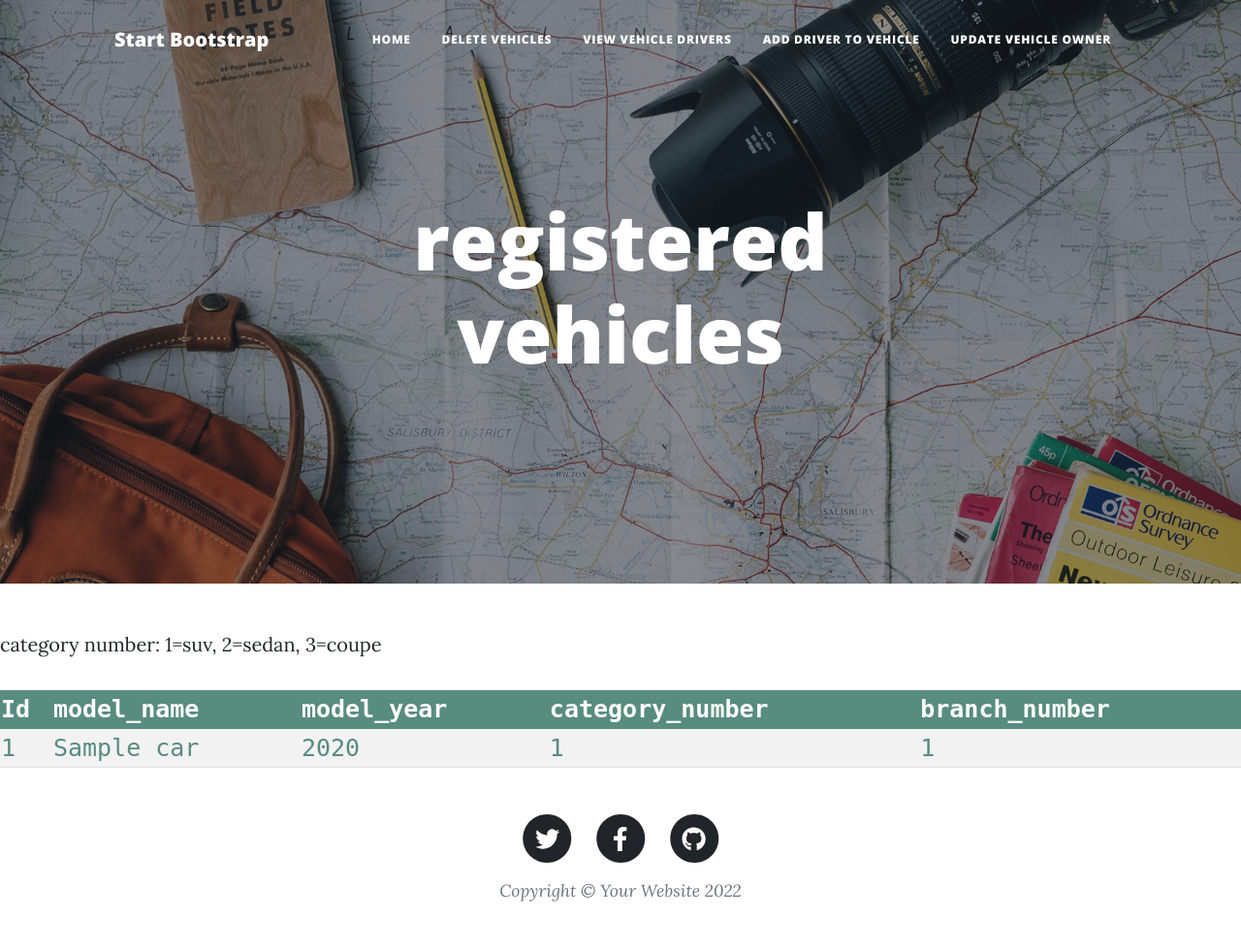
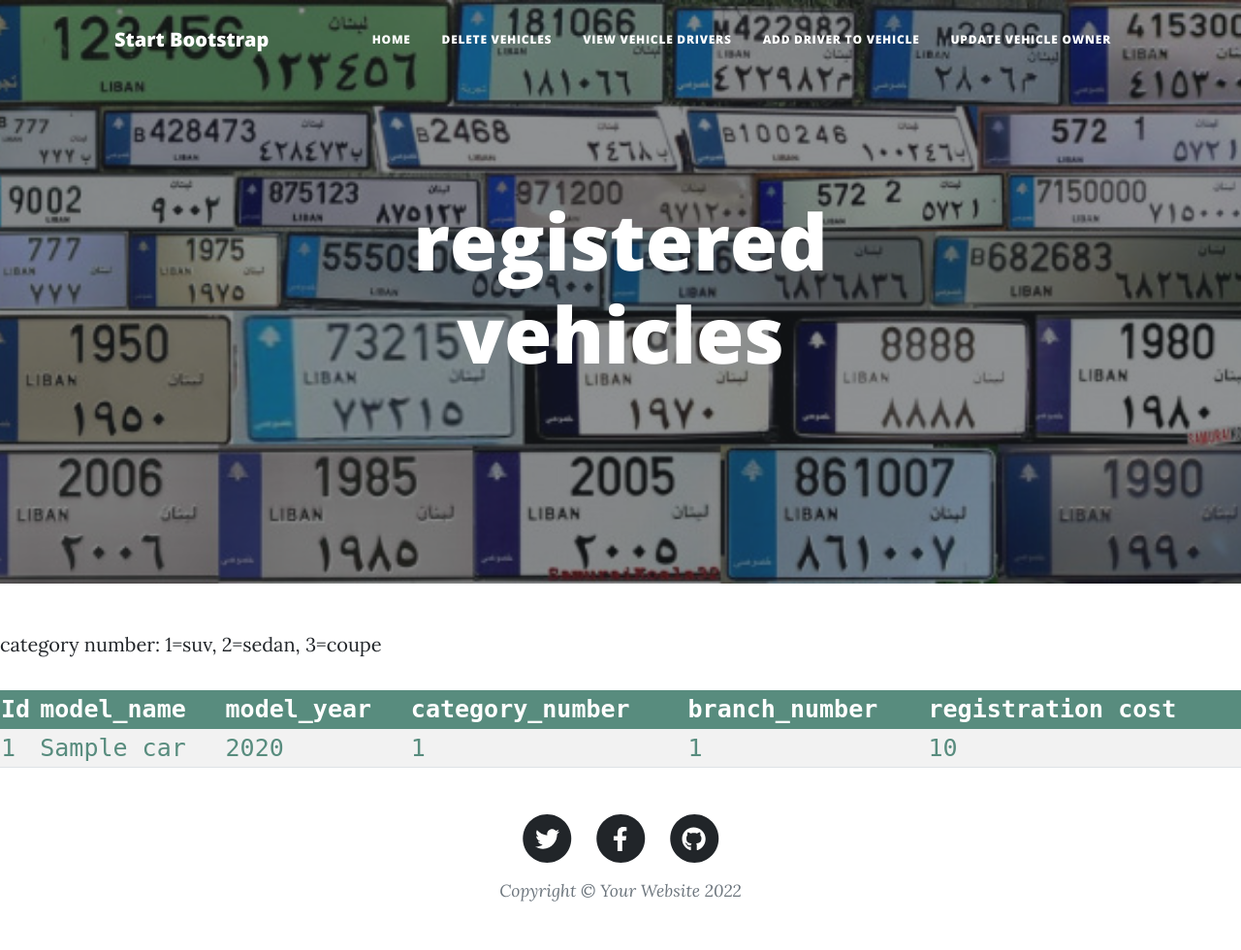
Before and after one commit to tarek5171/dbms_final_project, a PHP site: page /cars.php in a window 1280 px wide. Shown: the whole page at 97% size. Run offline with PHP 8.4, Linux system fonts and the light colour scheme; the visitor is signed in with stand-in values (Sample User, id 1); tables that the repository leaves empty or names only in its code hold one stand-in row (values such as "Sample post"); some libraries are stand-ins or nearby versions.

Commit message:
Add files via upload

```diff
--- a/cars.php
+++ b/cars.php
@@ -41,7 +41,7 @@ $employee_id=$_SESSION['employee_id']
             </div>
         </nav>
         <!-- Page Header-->
-        <header class="masthead" style="background-image: url('assets/img/about-bg.jpg')">
+        <header class="masthead" style="background-image: url('assets/img/contact-bg.jpg')">
             <div class="container position-relative px-4 px-lg-5">
                 <div class="row gx-4 gx-lg-5 justify-content-center">
                     <div class="col-md-10 col-lg-8 col-xl-7">
@@ -78,6 +78,7 @@ tr:nth-child(even) {background-color: #f2f2f2}
 <th>model_year</th>
 <th>category_number</th>
 <th>branch_number</th>
+<th>registration cost</th>
 </tr>
 <p>category number: 1=suv, 2=sedan, 3=coupe</p>
 <?php
@@ -97,14 +98,14 @@ if ($conn->connect_error) {
 }
 
 
-$sql = "SELECT cars.id, cars.model_name, cars.model_year,cars.category_id,car_reg.branch_id FROM cars,car_reg WHERE cars.id = car_reg.car_id";
+$sql = "SELECT cars.id, cars.model_name, cars.model_year,cars.category_id,car_reg.branch_id,category.r_cost FROM cars,car_reg,category WHERE cars.id = car_reg.car_id AND cars.category_id = category.id";
 $result = $conn->query($sql);
 
 if ($result->num_rows > 0) {
 // output data of each row
 while($row = $result->fetch_assoc()) {
 echo "<tr><td>" . $row["id"]. "</td><td>" . $row["model_name"] . "</td><td>"
-. $row["model_year"] . "</td><td>" . $row["category_id"] . "</td><td>". $row["branch_id"]. "</td></tr>";
+. $row["model_year"] . "</td><td>" . $row["category_id"] . "</td><td>". $row["branch_id"] . "</td><td>" . $row["r_cost"]. "</td></tr>";
 }
 echo "</table>";
 } else { echo "0 results"; }
```
